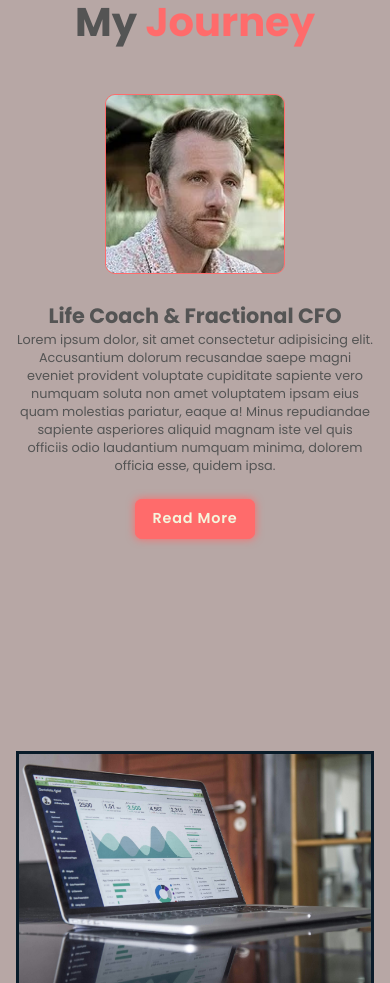
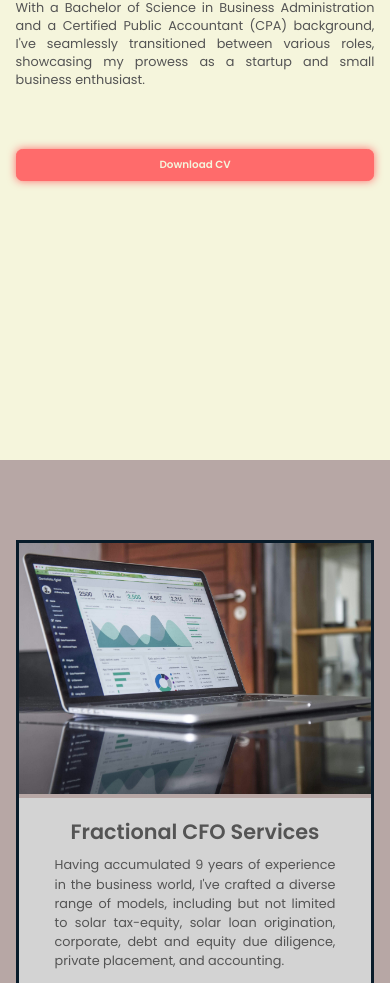
Before and after one commit to kylecburgoyneF9/business_website, a Vue app: page /consulting in a window 390 px wide. Shown: the part 1017-2000 px from the top of the page. Built offline with nearby package versions, Linux system fonts and the light colour scheme; some icons are missing.

Commit message:
Language Websites

```diff
--- a/src/assets/main-coaching.css
+++ b/src/assets/main-coaching.css
@@ -155,7 +155,7 @@
 }
 
 a.universal-btn.minnect-btn {
-    width: calc(25% - 7px);
+    width: calc(35% - 7px);
     margin-bottom: 4rem;
 }
 
@@ -165,6 +165,13 @@ a.universal-btn.minnect-btn {
     height: 50vh;
     /* Set the height as needed */
 }
+
+.img-responsive1 {
+    display: none;
+}
+
+.img-responsive2 {}
+
 
 .coaching-services-img {
     background-size: cover;
@@ -204,7 +211,7 @@ a.universal-btn.minnect-btn {
 }
 
 .coaching-services-content p {
-    font-size: 1.6rem;
+    font-size: 1.4rem;
     line-height: 1.5;
     /* Adjust line height as needed */
     margin-bottom: 30px;
@@ -329,4 +336,20 @@ a.universal-btn.minnect-btn {
         border: .2rem solid var(--main-color);
         /* Set max width */
     }
+
+    .img-responsive1 {
+        display: block;
+    }
+
+    .img-responsive2 {
+        display: none;
+    }
+
+    .universal-btn {
+        width: 100%;
+        /* Make button full width */
+        margin-top: 20px;
+        /* Add margin at the top for spacing */
+        margin-bottom: 3.5rem;
+    }
 }
--- a/src/assets/main-consulting.css
+++ b/src/assets/main-consulting.css
@@ -104,44 +104,15 @@
 
 .consulting-about {
     display: flex;
-    justify-content: center;
     align-items: center;
     flex-direction: column;
     gap: 2rem;
-    background: var(--second-bg-color);
+    background: var(--bg-color);
     padding-bottom: 6rem;
 }
 
-.consulting-about-img {
-    position: relative;
-    width: 25rem;
-    /* Adjust width to make it more square */
-    height: 25rem;
-    /* Adjust height to make it more square */
-    border-radius: 15px;
-    /* Add slightly rounded corners */
-    display: flex;
-    justify-content: center;
-    align-items: center;
-}
-
-.consulting-about-img img {
-    width: 90%;
-    height: 90%;
-    /* Adjust height to maintain aspect ratio */
-    border-radius: 10px;
-    /* Add slightly rounded corners to the image */
-    border: .2rem solid var(--main-color);
-}
-
 .consulting-about-content {
-    text-align: center;
-}
-
-.consulting-about-content h3 {
-    position: relative;
-    display: inline-block;
-    font-size: 2.6rem;
+    text-align: justify;
 }
 
 .consulting-about-content p {
@@ -153,6 +124,10 @@
 .consulting-services {
     display: flex;
     /* Use flexbox layout */
+}
+
+.consulting-about {
+    min-height: 75vh;
 }
 
 .consulting-services>div {
@@ -259,7 +234,7 @@
     padding: 0rem;
 }
 
-@media only screen and (max-width: 600px) {
+@media only screen and (max-width: 900px) {
     .consulting-services {
         flex-direction: column;
     }
@@ -284,10 +259,20 @@
         /* Add padding for better spacing */
     }
 
+    .img-responsive1 {
+        display: block;
+    }
+
+    .img-responsive2 {
+        display: none;
+    }
+
+
     .universal-btn {
         width: 100%;
         /* Make button full width */
         margin-top: 20px;
         /* Add margin at the top for spacing */
+        margin-bottom: 3.5rem;
     }
 }
--- a/src/assets/main.css
+++ b/src/assets/main.css
@@ -313,6 +313,12 @@ section {
   gap: 2rem;
   background: var(--second-bg-color);
   padding-bottom: 6rem;
+}
+
+.home-about-btn {
+  display: flex;
+  justify-content: center;
+  gap: 2rem;
 }
 
 .heading {
--- a/src/views/CoachingView.vue
+++ b/src/views/CoachingView.vue
@@ -4,8 +4,10 @@
         <div class="coaching-header-content">
             <h1>Coaching Services</h1>
             <h3>Self-Development and Accountability</h3>
-            <p>Lorem ipsum dolor sit amet consectetur adipisicing elit. Voluptatibus at cupiditate laborum quae facere
-                debitis ipsam quasi, natus quibusdam officiis fugit repellat veniam totam asperiores doloremque nobis.
+            <p>I established my life coaching practice to share my personal journey and assist others in crafting their own
+                narratives. Explore my comprehensive story and the diverse areas of practice I engage in below. If my
+                approach resonates with you, and you're prepared to wholeheartedly pursue your own path to human excellence,
+                reach out to me to commence this transformative journey together.
             </p>
             <div class="coaching-header-content-btns">
                 <router-link to="#coaching-fitness" scroll="{ behavior: 'smooth' }" class="btn">Fitness &
@@ -25,7 +27,7 @@
     </section>
 
     <!-- 'about' section design and elements -->
-    <section class="coaching-about" id="journey">
+    <section class="coaching-about" id="my-journey">
         <h2 class="heading">Path to <span>Success</span></h2>
         <div>
             <div class="wrapper">
@@ -78,22 +80,36 @@
                 <div class="coaching-services-content">
                     <h3>Fitness &
                         Health</h3>
-                    <p>Lorem ipsum, dolor sit amet consectetur adipisicing elit. Culpa necessitatibus, minima quod nemo
-                        deserunt nam in praesentium voluptatibus amet distinctio enim dolores excepturi accusamus ad
-                        expedita numquam sunt est a tenetur eligendi. Voluptatibus, architecto quia.</p>
+                    <p>Whether you're aiming for a subtle shift in body composition or a more substantial transformation,
+                        our collaboration is designed to guide you toward your goals. Much like any life endeavor, the key
+                        to success lies in consistently following a well-crafted plan over time.</p>
+                    <p>Together, we'll devise a personalized exercise and diet regimen aligned with your objectives, and
+                        I'll be your accountability partner throughout the journey. Beyond achieving short-term goals, the
+                        ultimate aim is to instill fundamental habits that safeguard your hard-earned results for a
+                        lifetime. Join me on this transformative journey, where success is not just a destination but a
+                        foundation for lasting well-being</p>
                     <a href="#contact" class="universal-btn">Work Together</a>
                 </div>
             </div>
             <div class="coaching-services">
+                <div class="coaching-services-img img-responsive1">
+                    <img src="../assets/Home/Masculinity.webp" alt="">
+                </div>
                 <div class="coaching-services-content" id="coaching-masculinity">
                     <h3>Masculinity &
                         Confidence</h3>
-                    <p>Lorem ipsum, dolor sit amet consectetur adipisicing elit. Culpa necessitatibus, minima quod nemo
-                        deserunt nam in praesentium voluptatibus amet distinctio enim dolores excepturi accusamus ad
-                        expedita numquam sunt est a tenetur eligendi. Voluptatibus, architecto quia.</p>
+                    <p>Confidence, the bedrock of self-trust and decisive action, holds the key to attracting positive
+                        influences into your life—be it significant others, business partners, or genuine friends.
+                        Consistently honoring promises to yourself and aligning with your conscience elevates your
+                        confidence.</p>
+                    <p>In our journey together, I'll guide you through simple yet impactful strategies, holding you
+                        accountable every step of the way. Confidence, akin to a beautiful compounding force, permeates
+                        every facet of your life, creating a ripple effect that enhances your personal and professional
+                        connections. Let's embark on the transformative path to unlocking and amplifying your innate
+                        confidence.</p>
                     <a href="#contact" class="universal-btn">Work Together</a>
                 </div>
-                <div class="coaching-services-img">
+                <div class="coaching-services-img img-responsive2">
                     <img src="../assets/Home/Masculinity.webp" alt="">
                 </div>
             </div>
@@ -104,22 +120,38 @@
                 <div class="coaching-services-content">
                     <h3>Relationships &
                         Heartbreak</h3>
-                    <p>Lorem ipsum, dolor sit amet consectetur adipisicing elit. Culpa necessitatibus, minima quod nemo
-                        deserunt nam in praesentium voluptatibus amet distinctio enim dolores excepturi accusamus ad
-                        expedita numquam sunt est a tenetur eligendi. Voluptatibus, architecto quia.</p>
+                    <p>Relationship coaching holds a special place in my heart because all external connections hinge on our
+                        relationship with ourselves. The transformative power lies in actually<strong> putting the work
+                            in</strong>, setting
+                        boundaries, discerning who deserves a place in your life, and recognizing the value of your time,
+                        energy, and attention.</p>
+                    <p>If you find dating challenging or feel you're not attracting the caliber of connections you desire,
+                        our collaboration can bring about a profound shift. Together, we can redefine your approach to
+                        relationships, and soon, people will perceive you in a light they never have before. Let's embark on
+                        a journey where meaningful connections become a natural and rewarding part of your life.</p>
                     <a href="#contact" class="universal-btn">Work Together</a>
                 </div>
             </div>
             <div class="coaching-services">
+                <div class="coaching-services-img img-responsive1">
+                    <img src="../assets/Home/Career.webp" alt="">
+                </div>
                 <div class="coaching-services-content" id="coaching-career">
                     <h3>Career
                         Development</h3>
-                    <p>Lorem ipsum, dolor sit amet consectetur adipisicing elit. Culpa necessitatibus, minima quod nemo
-                        deserunt nam in praesentium voluptatibus amet distinctio enim dolores excepturi accusamus ad
-                        expedita numquam sunt est a tenetur eligendi. Voluptatibus, architecto quia.</p>
+                    <p>Navigating the job market, whether it's your first job, dream job, or the next step in your career,
+                        can be a transformative journey. I'm here to assist you in acquiring new skills, developing the
+                        tools to showcase yourself effectively, and guiding you through the application process to unlock
+                        opportunities for financial and career success.</p>
+
+                    <p>Explore my career and project pages, as well as my GitHub, for a deeper dive into my areas of
+                        expertise. Drawing from my personal experiences in various industries and career paths, I can offer
+                        direct insights. Having self-taught numerous supplemental skill sets, we can collaboratively create
+                        a development plan to propel you forward in your career journey. Let's take the next step together.
+                    </p>
                     <a href="#contact" class="universal-btn">Work Together</a>
                 </div>
-                <div class="coaching-services-img">
+                <div class="coaching-services-img img-responsive2">
                     <img src="../assets/Home/Career.webp" alt="">
                 </div>
             </div>
@@ -130,22 +162,36 @@
                 <div class="coaching-services-content">
                     <h3>Accountability
                         Coaching</h3>
-                    <p>Lorem ipsum, dolor sit amet consectetur adipisicing elit. Culpa necessitatibus, minima quod nemo
-                        deserunt nam in praesentium voluptatibus amet distinctio enim dolores excepturi accusamus ad
-                        expedita numquam sunt est a tenetur eligendi. Voluptatibus, architecto quia.</p>
+                    <p>If you find yourself lacking general motivation towards life, struggle with exercising, or are simply
+                        looking to enhance your overall productivity in life or career, this coaching arena is tailored for
+                        you.</p>
+                    <p>I view discipline as a muscle – the more you use it, the more 'fit' and 'strong' it becomes. Through
+                        coaching, I can guide you in building this mental muscle, enabling you to gain control over your
+                        behavior in ways you've never experienced. You'll develop the ability to confidently say 'no' to
+                        people and obligations that hinder your progress. Acquiring mental toughness will empower you to
+                        uphold priority obligations in your life, irrespective of your emotions.</p>
                     <a href="#contact" class="universal-btn">Work Together</a>
                 </div>
             </div>
             <div class="coaching-services">
+                <div class="coaching-services-img img-responsive1">
+                    <img src="../assets/Home/Childhood.webp" alt="">
+                </div>
                 <div class="coaching-services-content" id="coaching-childhood">
                     <h3>Childhood
                         Trauma</h3>
-                    <p>Lorem ipsum, dolor sit amet consectetur adipisicing elit. Culpa necessitatibus, minima quod nemo
-                        deserunt nam in praesentium voluptatibus amet distinctio enim dolores excepturi accusamus ad
-                        expedita numquam sunt est a tenetur eligendi. Voluptatibus, architecto quia. </p>
+                    <p>Childhood trauma and growing up in an unstable home environment can often lead to self-sabotaging
+                        behavior and the development of limiting beliefs. If you frequently ask yourself, "Why haven't I
+                        achieved more at this point in my life?" or "Why am I struggling to change this aspect of my
+                        life?"—I can guide you in breaking through these barriers.</p>
+
+                    <p>My personal journey of healing from having an alcoholic parent has made it clear how much I was
+                        limiting my own life. I am pleased to share that I've transformed this past liability into an asset
+                        that propels me forward. Allow me to assist you in breaking these barriers, fostering healing for
+                        your wounded inner child.</p>
                     <a href="#contact" class="universal-btn">Work Together</a>
                 </div>
-                <div class="coaching-services-img">
+                <div class="coaching-services-img img-responsive2">
                     <img src="../assets/Home/Childhood.webp" alt="">
                 </div>
             </div>
--- a/src/views/ConsultingView.vue
+++ b/src/views/ConsultingView.vue
@@ -22,24 +22,19 @@
 
     <!-- 'about' section design and elements -->
     <section class="consulting-about" id="my-career">
-        <h2 class="heading">My <span>Journey</span></h2>
-
-        <div class="consulting-about-img">
-            <img src="../assets/Home/Self.jpeg" alt="">
-            <span class="circle-spin"></span>
+        <h2 class="heading">My <span>Career</span></h2>
+        <div class="consulting-about-content">
+            <p>With a Bachelor of Science in Business Administration and a Certified Public Accountant (CPA) background,
+                I've seamlessly transitioned between various roles, showcasing my prowess as a startup and small
+                business enthusiast.</p>
+            <p></p>
+            <p></p>
+            <p></p>
+            <p></p>
+            <p></p>
         </div>
-
-        <div class="consulting-about-content">
-            <h3>Life Coach & Fractional CFO</h3>
-            <p>Lorem ipsum dolor, sit amet consectetur adipisicing elit. Accusantium dolorum recusandae saepe magni
-                eveniet provident voluptate cupiditate sapiente vero numquam soluta non amet voluptatem ipsam eius quam
-                molestias pariatur, eaque a! Minus repudiandae sapiente asperiores aliquid magnam iste vel quis officiis
-                odio laudantium numquam minima, dolorem officia esse, quidem ipsa.
-            </p>
-            <div class="btn-box btns">
-                <a href="#" class="btn">Read More</a>
-            </div>
-        </div>
+        <a href="../assets/Kyle_Burgoyne_CV_2024.pdf" class="universal-btn"
+            download="../assets/Kyle_Burgoyne_CV_2024.pdf">Download CV</a>
     </section>
 
 
@@ -51,21 +46,32 @@
                 </div>
                 <div class="consulting-services-content">
                     <h3>Fractional CFO Services</h3>
-                    <p>Lorem ipsum, dolor sit amet consectetur adipisicing elit. Culpa necessitatibus, minima quod nemo
-                        deserunt nam in praesentium voluptatibus amet distinctio enim dolores excepturi accusamus ad
-                        expedita numquam sunt est a tenetur eligendi. Voluptatibus, architecto quia.</p>
+                    <p>Having accumulated 9 years of experience in the business world, I've crafted a diverse range of
+                        models, including but not limited to solar tax-equity, solar loan origination, corporate, debt and
+                        equity due diligence, private placement, and accounting.</p>
+
+                    <p>Whether you're seeking to enhance your business tools or need support in presenting your business's
+                        potential, we can collaborate to achieve your objectives.</p>
                     <a href="#contact" class="universal-btn">Work Together</a>
                 </div>
             </div>
             <div class="consulting-services">
+                <div class="consulting-services-img img-responsive1">
+                    <img src="../assets/Home/Computer1.jpg" alt="">
+                </div>
                 <div class="consulting-services-content" id="consulting-automation-solutions">
                     <h3>Automation Solutions</h3>
-                    <p>Lorem ipsum, dolor sit amet consectetur adipisicing elit. Culpa necessitatibus, minima quod nemo
-                        deserunt nam in praesentium voluptatibus amet distinctio enim dolores excepturi accusamus ad
-                        expedita numquam sunt est a tenetur eligendi. Voluptatibus, architecto quia.</p>
+                    <p>Leveraging a powerful combination of Excel, VBA, and Microsoft Power Automation, I
+                        specialize in automating a wide array of standard tasks in accounting, finance, marketing, and
+                        administration within office environments.</p>
+
+                    <p>Curious if your business is a suitable candidate for streamlined automation? Let's have a
+                        consultation to evaluate the potential benefits, such as saving personnel time, enhancing data
+                        accuracy, and boosting overall convenience for your business. This way, you'll have a clear
+                        understanding of the value this automation can deliver.</p>
                     <a href="#contact" class="universal-btn">Work Together</a>
                 </div>
-                <div class="consulting-services-img">
+                <div class="consulting-services-img img-responsive2">
                     <img src="../assets/Home/Computer1.jpg" alt="">
                 </div>
             </div>
@@ -75,21 +81,31 @@
                 </div>
                 <div class="consulting-services-content" id="consulting-integration-services">
                     <h3>Integration Solutions</h3>
-                    <p>Lorem ipsum, dolor sit amet consectetur adipisicing elit. Culpa necessitatibus, minima quod nemo
-                        deserunt nam in praesentium voluptatibus amet distinctio enim dolores excepturi accusamus ad
-                        expedita numquam sunt est a tenetur eligendi. Voluptatibus, architecto quia.</p>
+                    <p>Using a suite of high and low code expertise, plus today's incredible array of database, AI, and
+                        cloud services, I can help you get the most out of your existing technology stack.</p>
+                    <p>If you're spending too much time manually manipulating data on a regular basis or are at the point of
+                        lossing visibility into your business due to a lack of communication between your core technology
+                        systems, please reach out to me. Almost every company I have worked for (small and large) has
+                        operated with such friction/barriers. These frictions are costing you in hard dollars, turnover,
+                        time,
+                        and opportunity.</p>
                     <a href="#contact" class="universal-btn">Work Together</a>
                 </div>
             </div>
             <div class="consulting-services">
+                <div class="consulting-services-img img-responsive1">
+                    <img src="../assets/Home/Computer2.jpg" alt="">
+                </div>
                 <div class="consulting-services-content" id="consulting-web-development">
                     <h3>Web & Application Development</h3>
-                    <p>Lorem ipsum, dolor sit amet consectetur adipisicing elit. Culpa necessitatibus, minima quod nemo
-                        deserunt nam in praesentium voluptatibus amet distinctio enim dolores excepturi accusamus ad
-                        expedita numquam sunt est a tenetur eligendi. Voluptatibus, architecto quia.</p>
+                    <p>My prevailing development skillset is comprised of Vue3.js, vanilla CSS, HTML, and JavaScript,
+                        Web3.js, and Solidity. This is a growing skillset of mine where I am seeking new engagements to
+                        build my portfolio. I am presently investing heavily into this part of my professional toolkit.</p>
+                    <p>Whether you are looking for a personal/professional-use website, an internal software solution, or a
+                        web3 application, I offer a growing range of web and application development services. </p>
                     <a href="#contact" class="universal-btn">Work Together</a>
                 </div>
-                <div class="consulting-services-img">
+                <div class="consulting-services-img img-responsive2">
                     <img src="../assets/Home/Computer2.jpg" alt="">
                 </div>
             </div>
--- a/src/views/HomeView.vue
+++ b/src/views/HomeView.vue
@@ -31,7 +31,7 @@
 
   <!-- 'about' section design and elements -->
   <section class="about" id="journey">
-    <h2 class="heading">My <span>Journey</span></h2>
+    <h2 class="heading">About <span>Me</span></h2>
 
     <div class="about-img">
       <img src="../assets/Home/Self.jpeg" alt="">
@@ -45,8 +45,13 @@
         molestias pariatur, eaque a! Minus repudiandae sapiente asperiores aliquid magnam iste vel quis officiis
         odio laudantium numquam minima, dolorem officia esse, quidem ipsa.
       </p>
-      <div class="btn-box btns">
-        <a href="#" class="btn">Read More</a>
+      <div class="home-about-btn">
+        <router-link :to="{ path: '/consulting', hash: '#my-career' }" scroll="{ behavior: 'smooth' }"
+          class="universal-btn">My
+          Career</router-link>
+        <router-link :to="{ path: '/coaching', hash: '#my-journey' }" scroll="{ behavior: 'smooth' }"
+          class="universal-btn">My
+          Journey</router-link>
       </div>
     </div>
   </section>
@@ -80,9 +85,8 @@
       <router-link :to="{ path: '/consulting', hash: '#consulting-web-development' }" scroll="{ behavior: 'smooth' }"
         class="services-box">
         <box-icon name='line-chart'></box-icon>
-        <h3>Web & Application Development</h3>
-        <p>Leverage my financial modeling, accounting, and data analysis expertise to unlock strategic insights for your
-          business.</p>
+        <h3>Web Development</h3>
+        <p>Engage me to craft full-stack web and web3 applications to empower your business's success.</p>
       </router-link>
     </div>
   </section>
@@ -90,7 +94,8 @@
   <!-- 'coaching' section design and elements -->
   <section class="coaching" id="coaching">
     <h2 class="heading"> Life <span>Coaching</span></h2>
-    <p>Fitness & Health | Masculinity & Confidence | Relationships & Heartbreak | Career Development | Accountability |
+    <p>Fitness & Health | Masculinity & Confidence | Relationships & Heartbreak | Career Development | Accountability
+      Coaching |
       Childhood Trauma</p>
 
     <div class="coaching-container">
@@ -130,7 +135,7 @@
         class="coaching-box">
         <img src="../assets/Home/Accountability.webp" alt="">
         <div class="coaching-layer">
-          <h4>Accountability</h4>
+          <h4>Accountability Coaching</h4>
           <p>Find more discipline and self-control than you've ever known</p>
         </div>
       </router-link>
@@ -149,10 +154,9 @@
   <section class="portfolio" id="portfolio">
     <div class="portfolio-header">
       <h2 class="heading">Digital <span>Portfolio</span></h2>
-      <p>Lorem ipsum dolor, sit amet consectetur adipisicing elit. Accusantium dolorum recusandae saepe magni
-        eveniet provident voluptate cupiditate sapiente vero numquam soluta non amet voluptatem ipsam eius quam
-        molestias pariatur, eaque a! Minus repudiandae sapiente asperiores aliquid magnam iste vel quis officiis
-        odio laudantium numquam minima, dolorem officia esse, quidem ipsa.
+      <p>I've curated a collection of YouTube videos highlighting my professional expertise and coaching skills. Depending
+        on what you are looking for, follow either link below and enjoy the content. I take content creation requests for
+        both business and self-development topics, so feel free to contact me and let's put something together.
       </p>
     </div>
     <div class="portfolio-contents">
```
